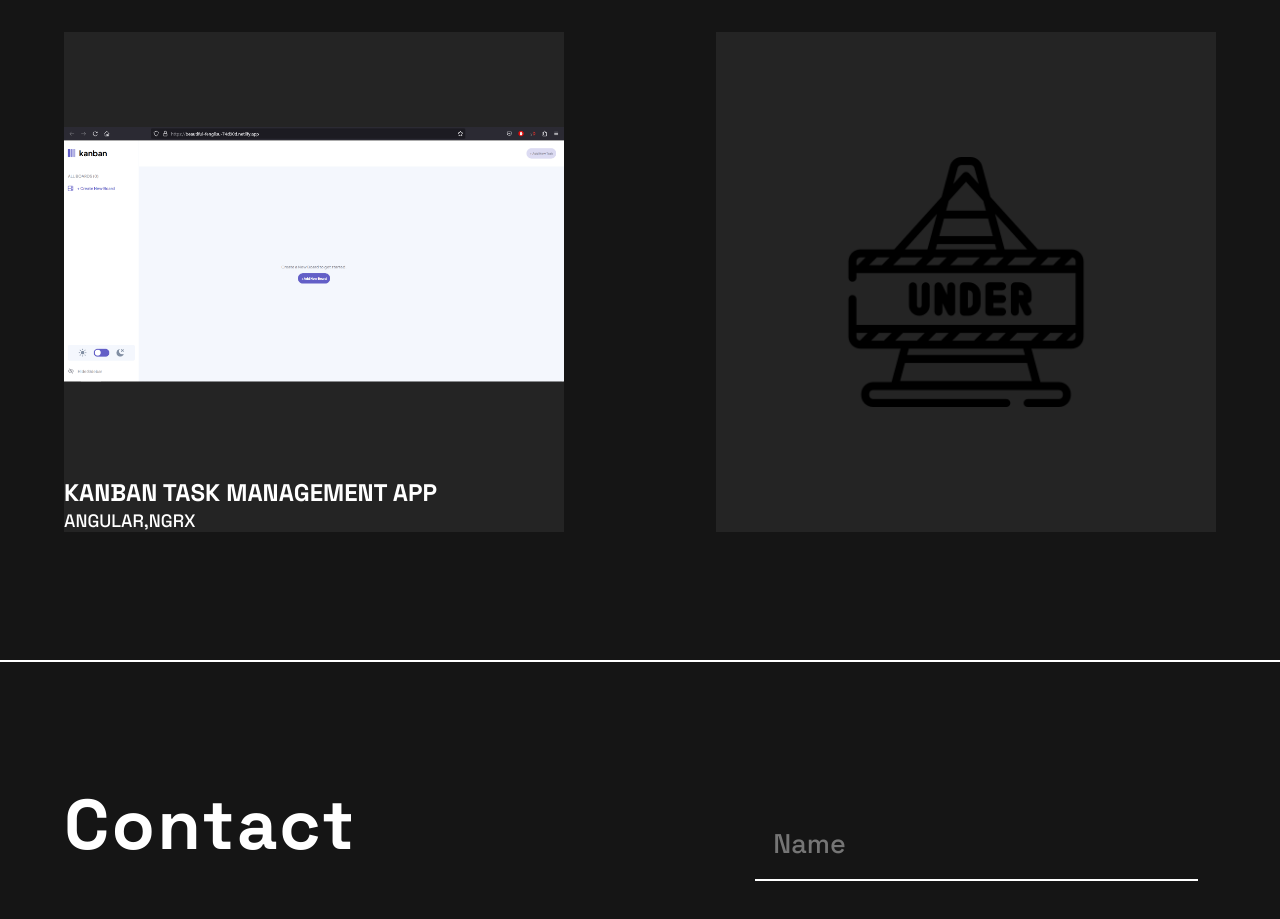
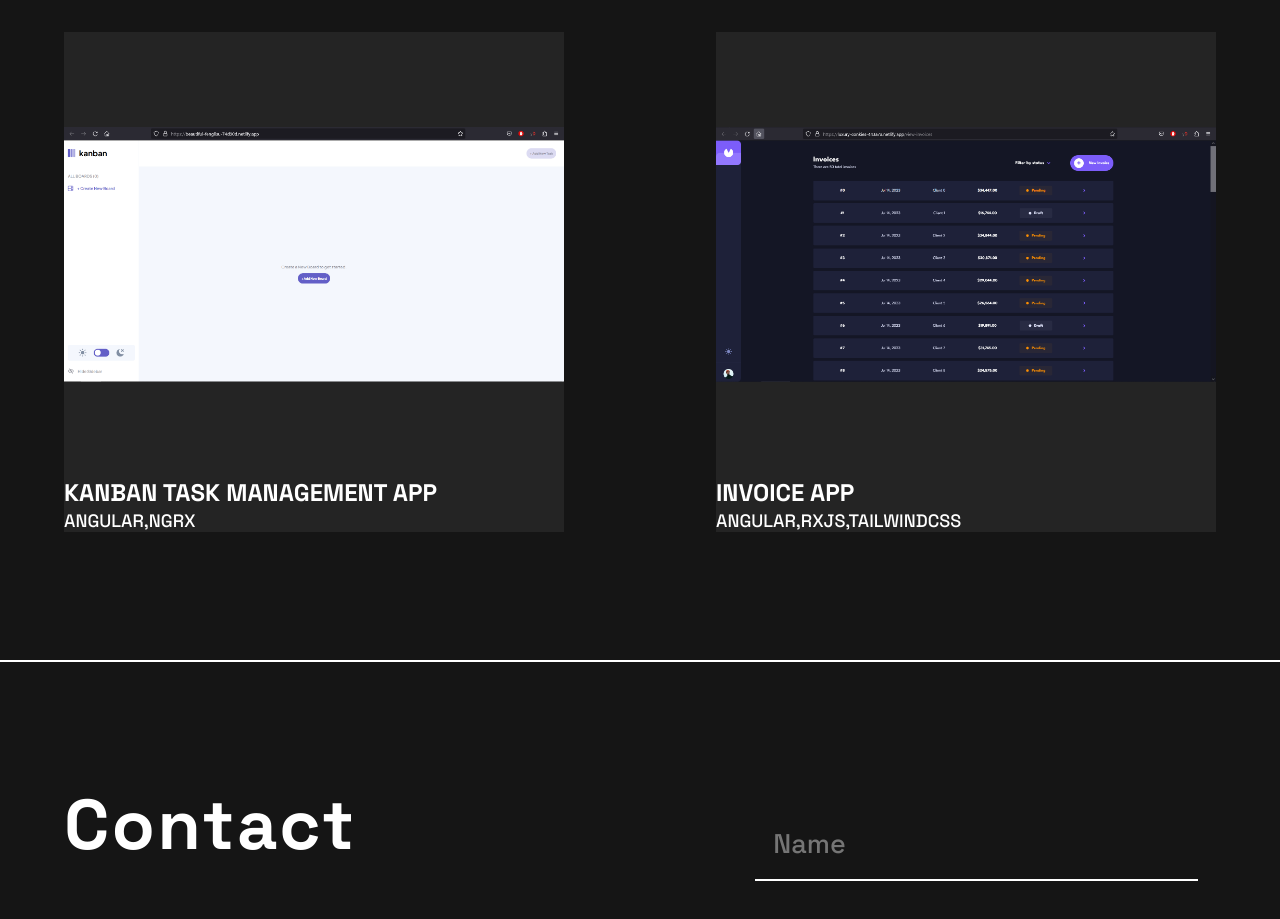
Before and after one commit to parthmanhas/portfolio, an Angular app: page / in a window 1280 px wide. Shown: the part 1460-2379 px from the top of the page. Built offline with nearby package versions, Linux system fonts and the light colour scheme.

Commit message:
update with latest project

```diff
--- a/src/pages/home/home.component.ts
+++ b/src/pages/home/home.component.ts
@@ -54,7 +54,13 @@ export class HomeComponent {
             empty: false,
             link: 'https://beautiful-fenglisu-74d90d.netlify.app/'
         },
-        { empty: true }
+        {
+            name: 'Invoice App',
+            technologiesUsed: 'Angular,RxJS,TailwindCSS',
+            imgUrl: 'assets/invoice-app.PNG',
+            empty: false,
+            link: 'https://luxury-conkies-443a7a.netlify.app/'
+        },
     ];
 
 }
```
Also changed, not shown: src/assets/invoice-app.PNG (added).
